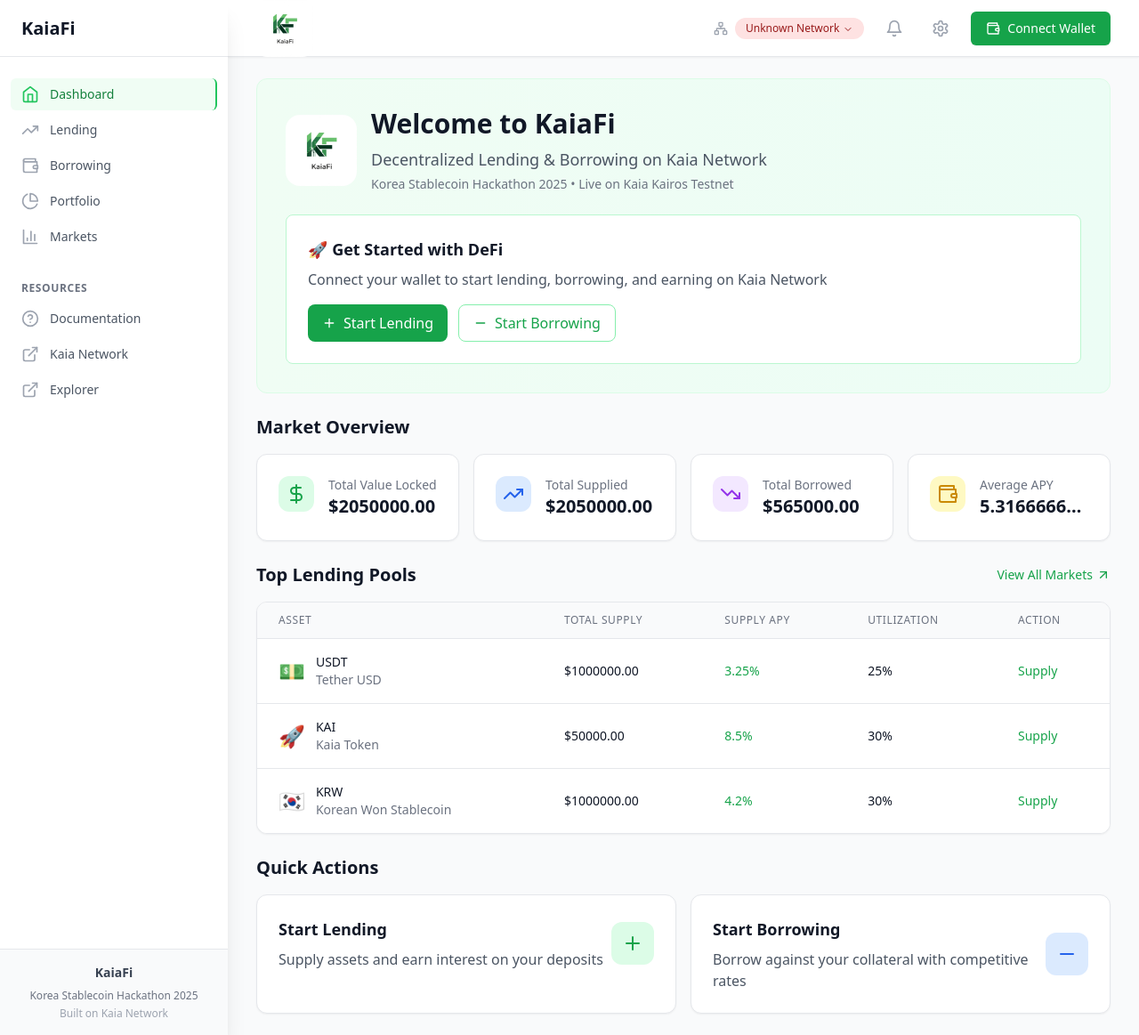
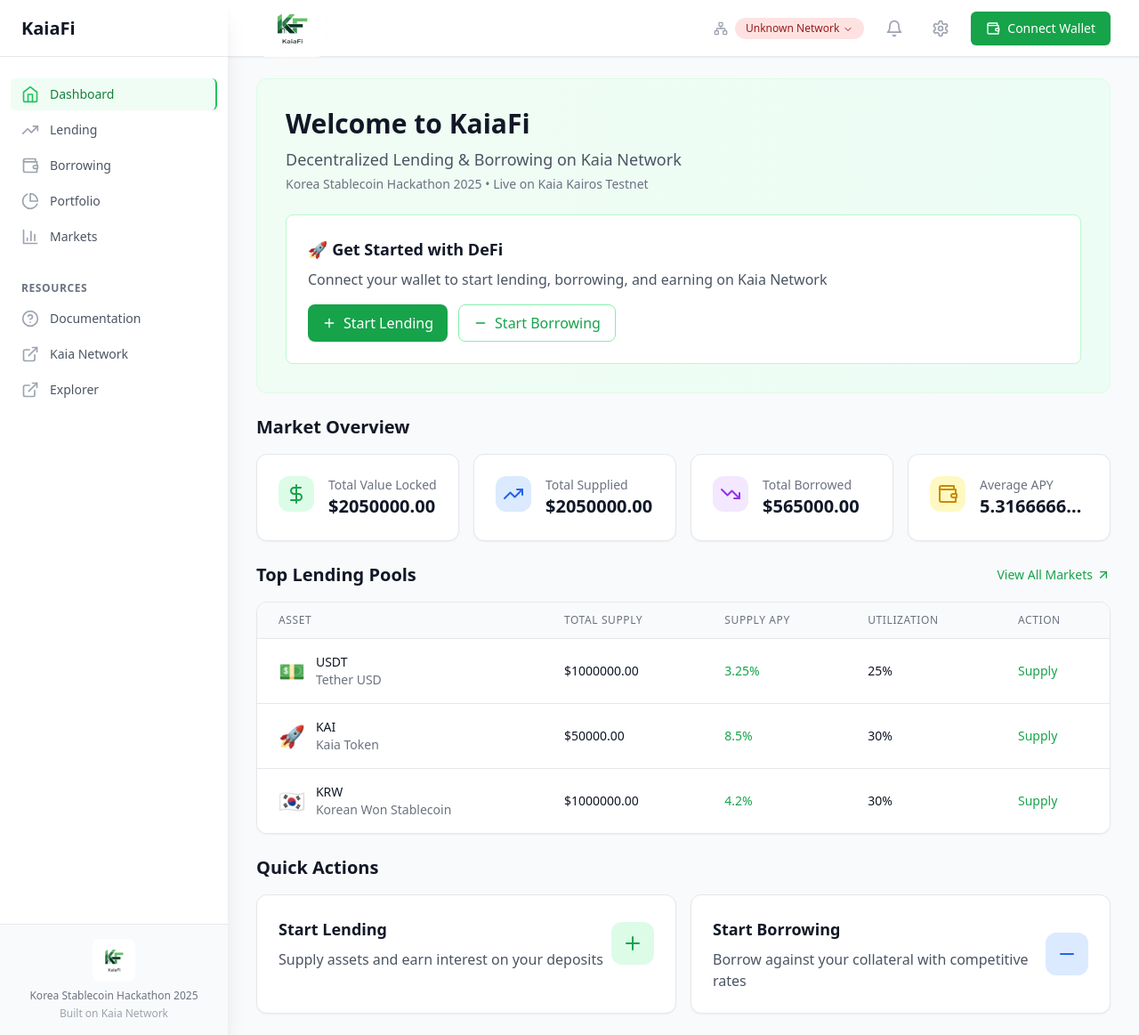
Before and after one commit to Juggernaut7/KaiaFi, a React (Vite) app: page / in a window 1280 px wide. Shown: the whole page at 89% size. Built offline with nearby package versions, Linux system fonts and the light colour scheme.

Commit message:
🎯 Optimize logo placement: Remove from Dashboard, restore footer, enlarge nav logo width

```diff
--- a/src/components/Header.tsx
+++ b/src/components/Header.tsx
@@ -58,7 +58,7 @@ const Header: React.FC<HeaderProps> = ({ onMenuClick }) => {
                 <img
                   src="/KF logo.png"
                   alt="KaiaFi Logo"
-                  className="h-16 w-16 rounded-xl transition-transform duration-200 group-hover:scale-105"
+                  className="h-16 w-20 rounded-xl transition-transform duration-200 group-hover:scale-105"
                 />
               </div>
             </Link>
--- a/src/components/Sidebar.tsx
+++ b/src/components/Sidebar.tsx
@@ -126,8 +126,12 @@ const Sidebar: React.FC<SidebarProps> = ({ open, onClose }) => {
         {/* Footer */}
         <div className="absolute bottom-0 left-0 right-0 p-4 border-t border-gray-200 bg-gray-50">
           <div className="text-center">
-            <div className="mb-2">
-              <h3 className="text-sm font-semibold text-gray-700">KaiaFi</h3>
+            <div className="flex items-center justify-center mb-2">
+              <img
+                src="/KF logo.png"
+                alt="KaiaFi Logo"
+                className="h-12 w-12 rounded-lg"
+              />
             </div>
             <p className="text-xs text-gray-500">
               Korea Stablecoin Hackathon 2025
--- a/src/pages/Dashboard.tsx
+++ b/src/pages/Dashboard.tsx
@@ -31,13 +31,6 @@ const Dashboard: React.FC = () => {
       {/* Hero Section with Logo */}
       <div className="bg-gradient-to-r from-green-50 to-emerald-50 rounded-xl p-8 border border-green-100">
         <div className="flex items-center space-x-4 mb-6">
-          <div className="flex-shrink-0">
-            <img
-              src="/KF logo.png"
-              alt="KaiaFi Logo"
-              className="h-20 w-20 rounded-2xl"
-            />
-          </div>
           <div>
             <h1 className="text-3xl font-bold text-gray-900">
               Welcome to KaiaFi
```
